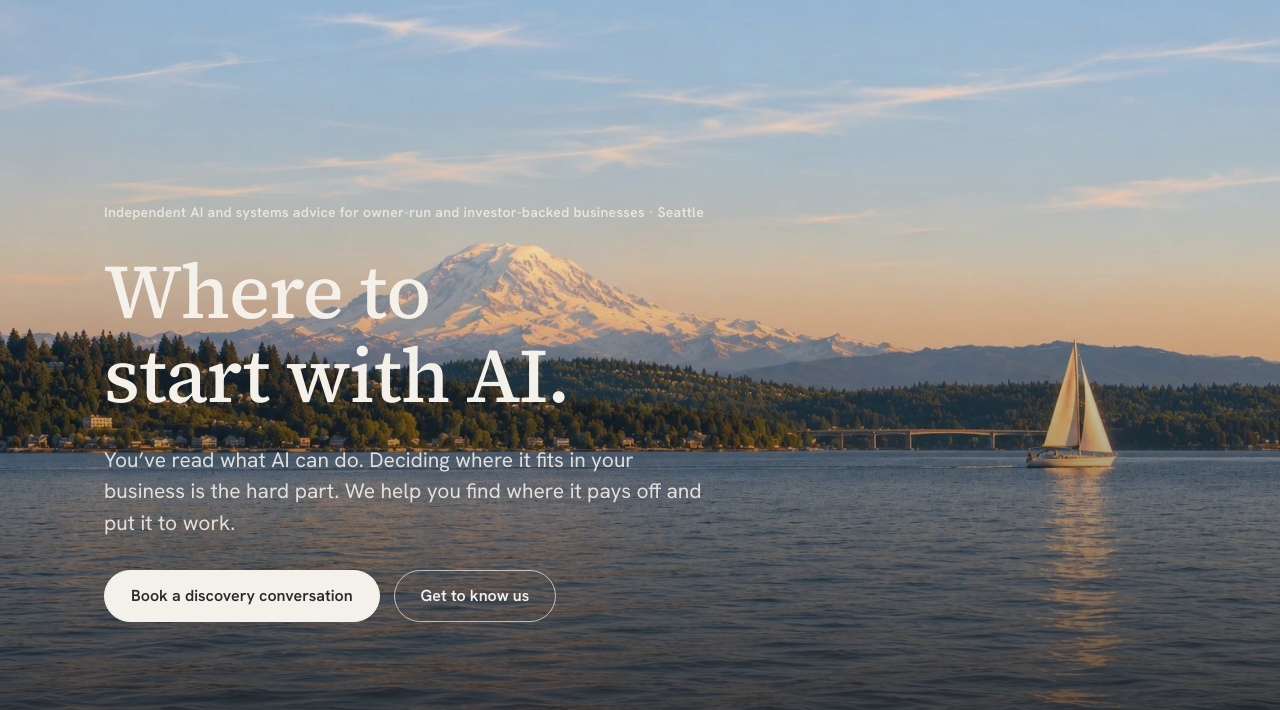
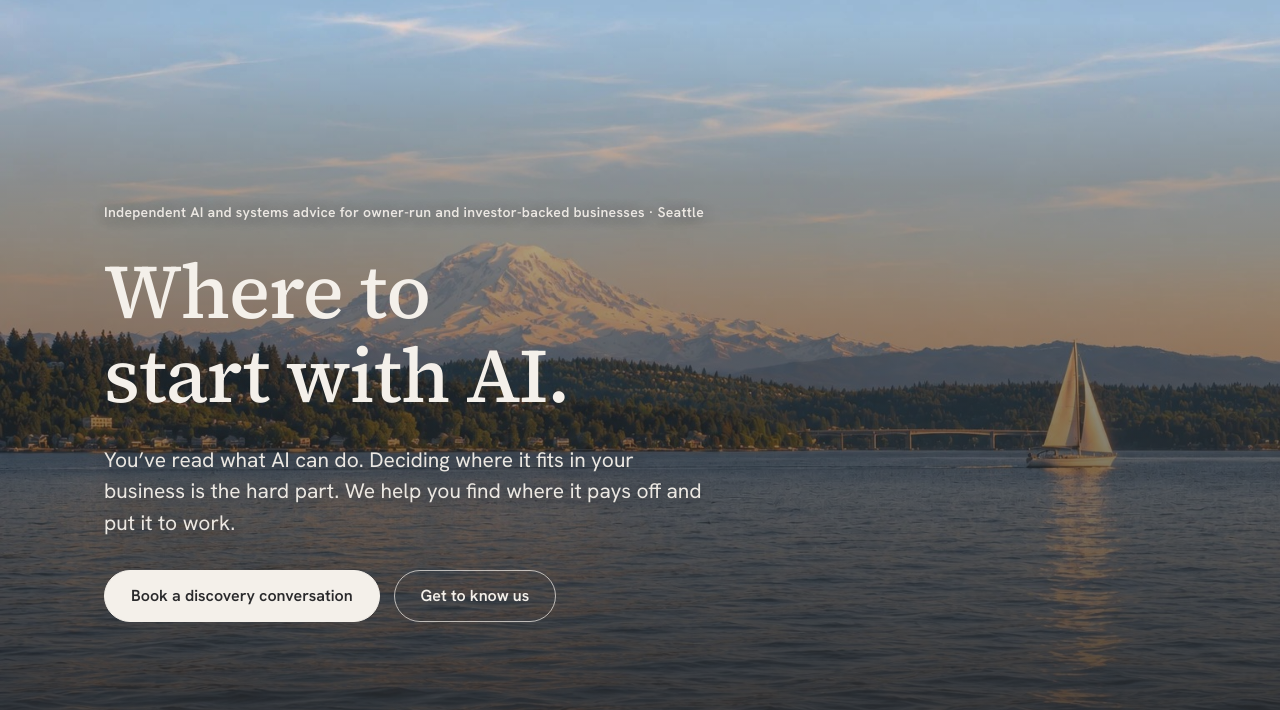
Before and after one commit to Jlaura5/LaylineAdvisory, a plain HTML site: page index.html in a window 1280 px wide. Shown: the part 90-800 px from the top of the page. Drawn offline with Linux system fonts and the light colour scheme.

Commit message:
Darken the hero overlay so text holds up over the photo
Start the overlay higher and deepen it behind the eyebrow, headline and
lede, leaving the sky behind the nav untouched. Add a soft shadow to the
eyebrow and lede and lift their opacity slightly.

Co-Authored-By: Claude Fable 5.2 <noreply@anthropic.com>
Claude-Session: https://claude.ai/code/session_01Wht2Z5Bii1StctxeBi4csG

```diff
--- a/index.html
+++ b/index.html
@@ -50,15 +50,16 @@ a{color:var(--ink)}a:hover{color:var(--accent)}
 
 /* Hero */
 .hero{position:relative;min-height:800px;display:flex;flex-direction:column;color:var(--bg);background:#4A5A6C url("images/sailboat-rainier.jpg") center 60%/cover no-repeat}
-.hero::before{content:"";position:absolute;inset:0;pointer-events:none;background:linear-gradient(180deg,rgba(42,42,44,0) 0%,rgba(42,42,44,0.08) 45%,rgba(42,42,44,0.72) 100%)}
+.hero::before{content:"";position:absolute;inset:0;pointer-events:none;background:linear-gradient(180deg,rgba(42,42,44,0) 0%,rgba(42,42,44,0) 14%,rgba(42,42,44,0.34) 34%,rgba(42,42,44,0.52) 60%,rgba(42,42,44,0.8) 100%)}
 .hero > *{position:relative}
 .hero > .wrap{width:100%}
 .nav{display:flex;align-items:center;justify-content:space-between;gap:24px;flex-wrap:wrap;padding-block:26px}
 .nav nav{display:flex;align-items:center;gap:30px;flex-wrap:wrap}
 .hero-copy{display:flex;flex-direction:column;justify-content:flex-end;gap:26px;padding-block:120px 88px;flex:1 1 auto}
 .hero h1{font-size:clamp(46px,6vw,92px);max-width:14ch;color:var(--bg)}
-.hero .lede{margin:0;font-size:21px;max-width:52ch;color:rgba(244,240,234,0.88)}
-.hero .eyebrow{color:rgba(244,240,234,0.8)}
+.hero .lede{margin:0;font-size:21px;max-width:52ch;color:rgba(244,240,234,0.95)}
+.hero .eyebrow{color:rgba(244,240,234,0.92)}
+.hero .eyebrow,.hero .lede{text-shadow:0 1px 14px rgba(42,42,44,0.45)}
 /* Who we are */
 .team-grid{display:flex;flex-wrap:wrap;gap:48px 80px;align-items:flex-start;margin-top:56px}
 .portrait{flex:0 1 340px;min-width:0;aspect-ratio:4/5;max-width:100%;background:#EAE4DC;border:1px solid var(--rule);border-radius:12px;display:flex;align-items:flex-end;padding:20px;font-size:13px;font-weight:600;color:var(--muted)}
```
